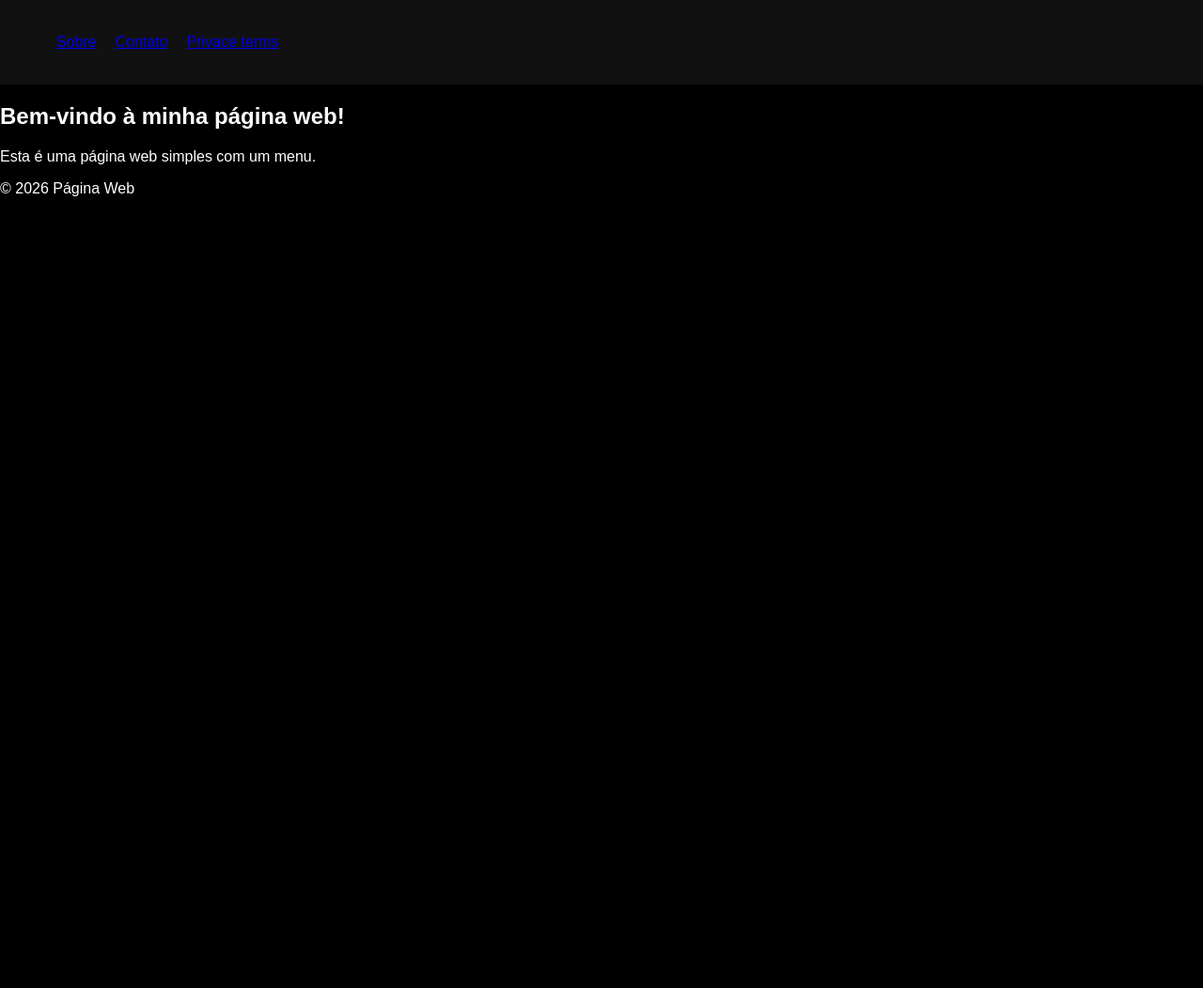
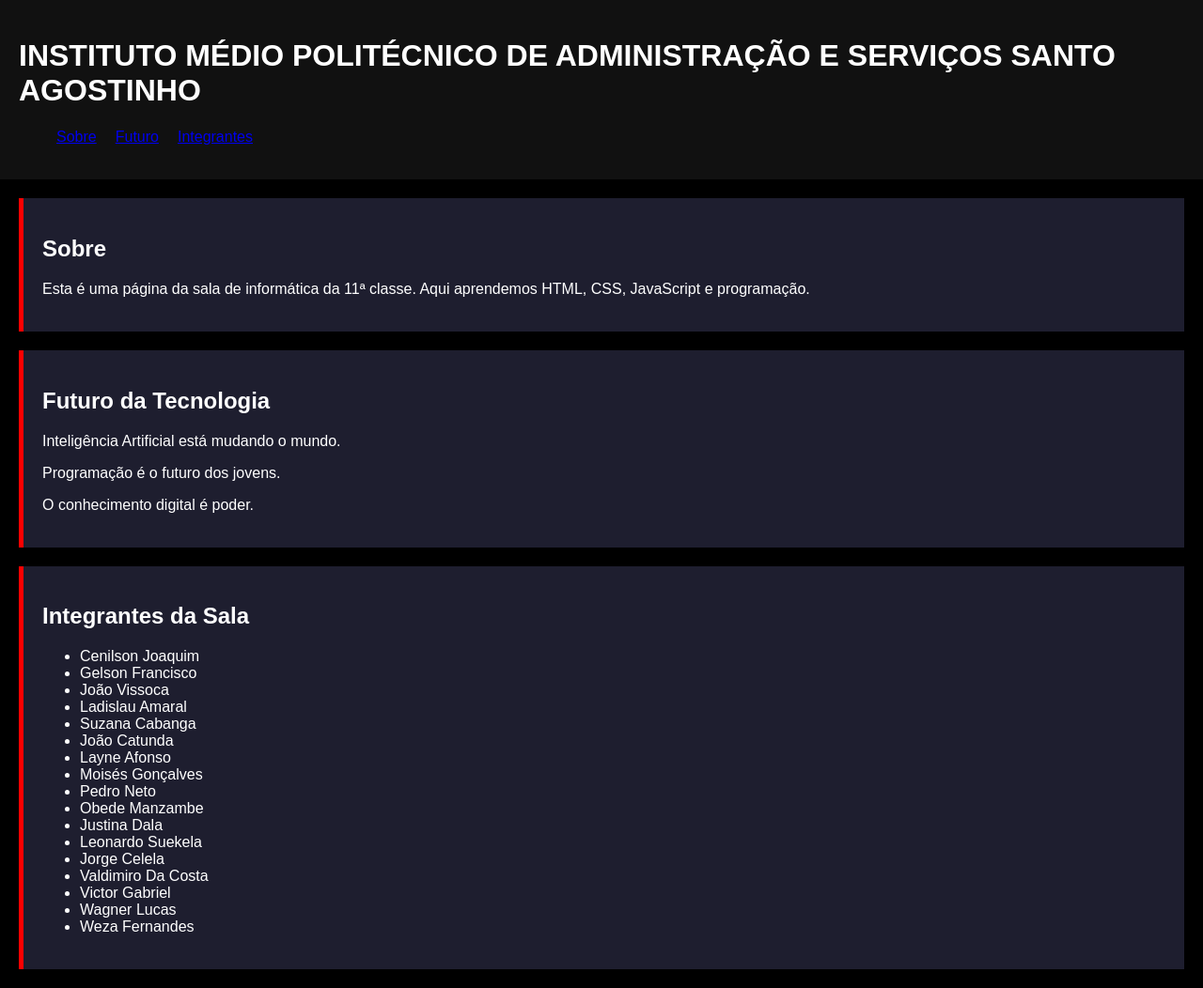
Before and after one commit to Wagnerlucasx/wagnerlucas.github.io, a plain HTML site: page index.html in a window 1280 px wide. Shown: the whole page at 94% size. Before the commit the page ends 800 px from the top, so only its background shows below. Drawn offline with Linux system fonts and the light colour scheme.

Commit message:
Add files via upload

```diff
--- a/index.html
+++ b/index.html
@@ -3,30 +3,66 @@
 <head>
 <meta charset="UTF-8">
 <meta name="viewport" content="width=device-width, initial-scale=1.0">
-    <title>PÁGINA</title>
+<title>IMPASSA • Portal</title>
 <link rel="stylesheet" href="style.css">
 </head>
 <body>
 <header>
+<h1>INSTITUTO MÉDIO POLITÉCNICO DE ADMINISTRAÇÃO E SERVIÇOS SANTO AGOSTINHO</h1>
 <nav>
 <ul>
-                <li><a href="
-                <li><a href="#">Sobre</a></li>
-                <li><a href="#">Contato</a></li>
-                <li><a href="#">Privace terms</a></li>
 
+<li><a href="#sobre">Sobre</a></li>
+
+<li><a href="#futuro">Futuro</a></li>
+
+<li><a href="#integrantes">Integrantes</a></li>
 
 </ul>
 </nav>
 </header>
 <main>
-        <section>
-            <h1>Bem-vindo à minha página web!</h1>
-            <p>Esta é uma página web simples com um menu.</p>
+<section class="card" id="sobre">
+
+<h2>Sobre</h2>
+
+<p>
+
+Esta é uma página da sala de informática da 11ª classe.
+
+Aqui aprendemos HTML, CSS, JavaScript e programação.
+
+</p>
+
+</section>
+<section class="card" id="futuro">
+<h2>Futuro da Tecnologia</h2>
+<p>Inteligência Artificial está mudando o mundo.</p>
+<p>Programação é o futuro dos jovens.</p>
+<p>O conhecimento digital é poder.</p>
+</section>
+<section class="card" id="integrantes">
+<h2>Integrantes da Sala</h2>
+<ul>
+<li>Cenilson Joaquim</li>
+<li>Gelson Francisco</li>
+<li>João Vissoca</li>
+<li>Ladislau Amaral</li>
+<li>Suzana Cabanga</li>
+<li>João Catunda</li>
+<li>Layne Afonso</li>
+<li>Moisés Gonçalves</li>
+<li>Pedro Neto</li>
+<li>Obede Manzambe</li>
+<li>Justina Dala</li>
+<li>Leonardo Suekela</li>
+<li>Jorge Celela</li>
+<li>Valdimiro Da Costa</li>
+<li>Victor Gabriel</li>
+<li>Wagner Lucas</li>
+<li>Weza Fernandes</li>
+</ul>
 </section>
 </main>
-    <footer>
-        <p>&copy; 2026 Página Web</p>
-    </footer>
 </body>
 </html>
```
Lines whose indentation alone changed are shown as unchanged.
